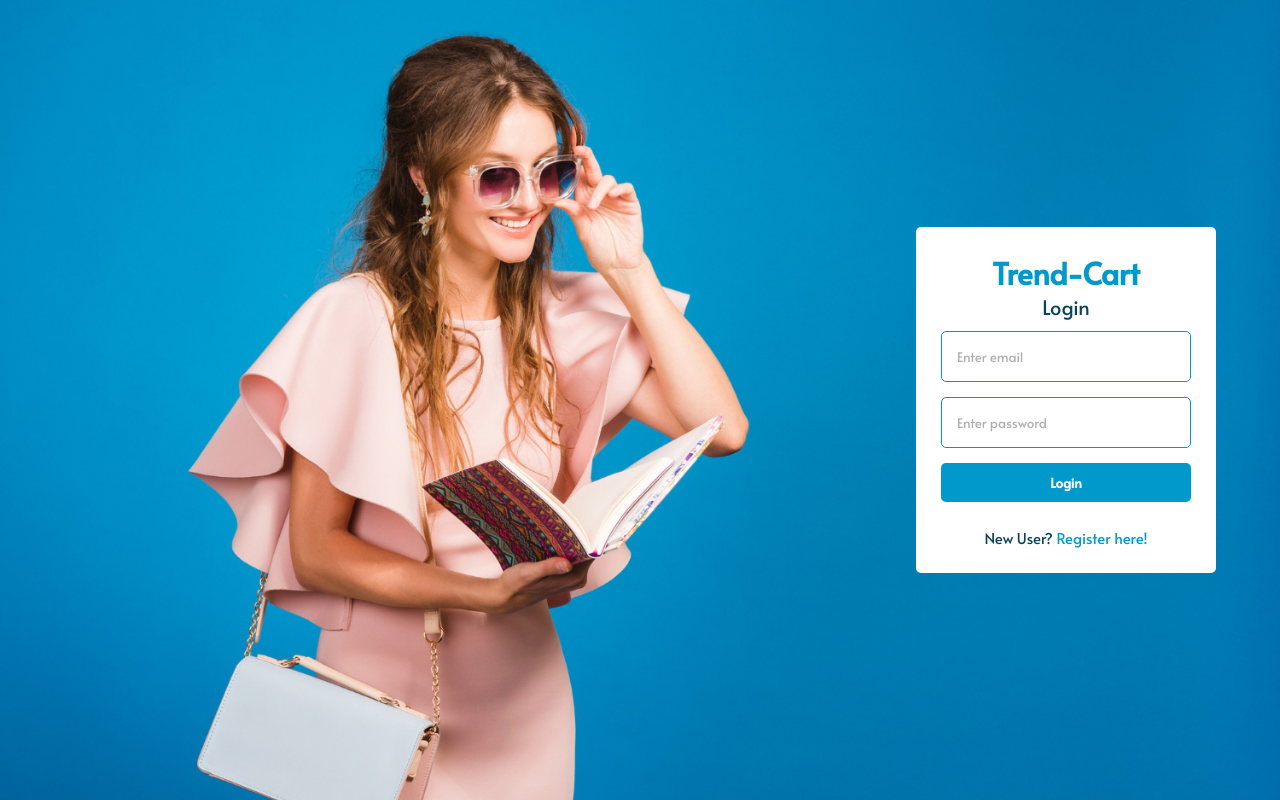
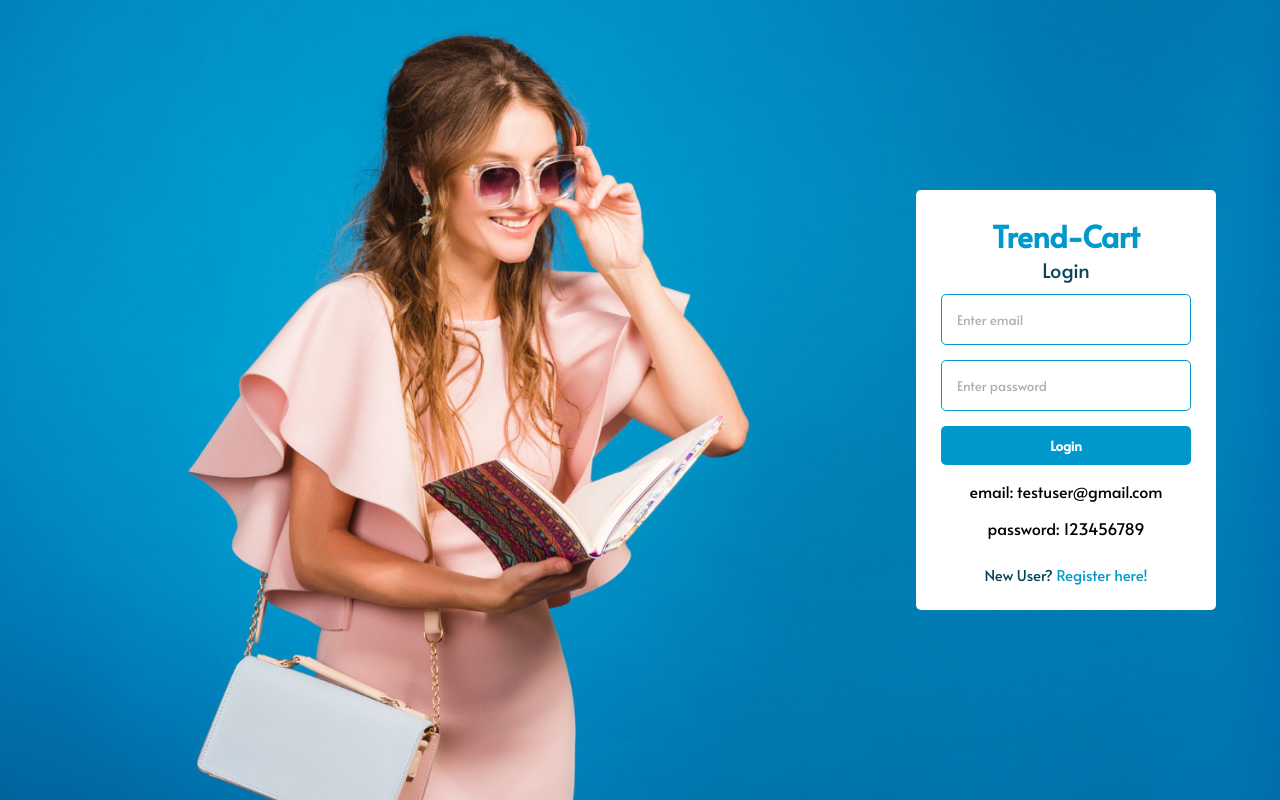
Before and after one commit to KR52Developer/e-commerce-client, a React (Create React App) app: page /login in a window 1280 px wide. Built offline with nearby package versions, Linux system fonts and the light colour scheme; no server answers.

Commit message:
final update
final update

```diff
--- a/src/App.js
+++ b/src/App.js
@@ -1,4 +1,4 @@
-import React, { useContext } from 'react';
+import React, { useContext, useEffect } from 'react';
 import './App.css';
 import { BrowserRouter as Router, Routes, Route, Navigate } from "react-router-dom";
 import Home from "./Pages/Home";
@@ -17,8 +17,20 @@ import SingleProduct from './Pages/SingleProduct';
 function App () {
 
 
-  const { loggedUser } = useContext(UserContext);
+  const { loggedUser, setLoggedUser } = useContext(UserContext);
 
+
+
+
+  // eslint-disable-next-line
+  useEffect(() => {
+    const savedUser = sessionStorage.getItem('loggedInUser');
+    console.log(savedUser);
+    if (savedUser) {
+      setLoggedUser(JSON.parse(savedUser));
+    }
+  }, []);
+  // Load the logged-in user from session storage when the app loads
 
   const ProtectedRoute = ({ children }) => {
     if (loggedUser.length === 0) {
@@ -27,6 +39,7 @@ function App () {
       return children;
     }
   };
+
 
 
   return (
--- a/src/Pages/Login.jsx
+++ b/src/Pages/Login.jsx
@@ -8,6 +8,8 @@ const Login = () => {
 
 
     const { users, setLoggedUser } = useContext(UserContext);
+    const [emailCopySuccess, setEmailCopySuccess] = useState('');
+    const [passwordCopySuccess, setPasswordCopySuccess] = useState('');
     // console.log(users);
 
     const [loginUser, setloginUser] = useState({
@@ -66,6 +68,21 @@ const Login = () => {
     };
 
 
+    const copyToClipboard = async (text, type) => {
+        try {
+            await navigator.clipboard.writeText(text);
+            if (type === 'email') {
+                setEmailCopySuccess('Copied!');
+                setTimeout(() => setEmailCopySuccess(''), 1000);
+            } else if (type === 'password') {
+                setPasswordCopySuccess('Copied!');
+                setTimeout(() => setPasswordCopySuccess(''), 1000);
+            }
+        } catch (err) {
+            console.error('Failed to copy text: ', err);
+        }
+    };
+
 
 
     return (
@@ -88,6 +105,10 @@ const Login = () => {
 
                         <button>Login</button>
                         {error && <span className='error'>{errorText}</span>}
+                        <span title="Click to copy the mail" style={{ cursor: 'pointer' }} onClick={() => copyToClipboard('testuser@gmail.com', 'email')}> email: testuser@gmail.com</span>
+                        {emailCopySuccess && <span style={{ color: 'green' }}>{emailCopySuccess}</span>}
+                        <span title="Click to copy the password" style={{ cursor: 'pointer' }} onClick={() => copyToClipboard('123456789', 'password')}> password: 123456789</span>
+                        {passwordCopySuccess && <span style={{ color: 'green' }}>{passwordCopySuccess}</span>}
                         <p>New User?<Link to="/register"> Register here!</Link ></p>
                     </form>
                 </div>
--- a/src/Pages/SingleProduct.jsx
+++ b/src/Pages/SingleProduct.jsx
@@ -79,7 +79,7 @@ const SingleProduct = () => {
                         </div>
                         <div className='detailsContainer'>
                             <h2>{singleProduct.title}</h2>
-                            <p>Price: ${singleProduct.price}</p>
+                            <p>Price: Rs.{singleProduct.price}</p>
                             <p>{singleProduct.description}</p>
                             <button onClick={() => addToCart(singleProduct)}>Add to Cart</button>
                         </div>
```
